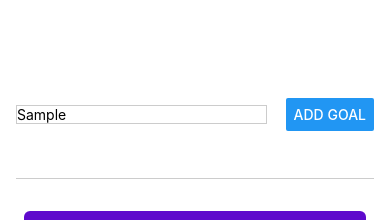
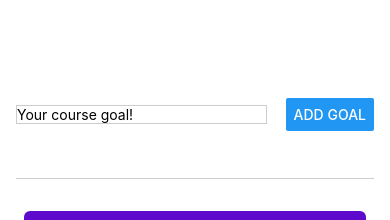
Before and after one commit to kippulainen04/RN-dummy, a React Native app: screen / in a window 390 px wide. Both pictures are taken after typing "Sample" into the empty fields and a click on the button "ADD GOAL". Shown: the top 220 px of the page. Built offline with nearby package versions, Linux system fonts and the light colour scheme.

Commit message:
use bind() method in delete goal

```diff
--- a/App.js
+++ b/App.js
@@ -1,36 +1,30 @@
 import { useState } from 'react';
-import { Button, FlatList, ScrollView, StyleSheet, Text, TextInput, View } from 'react-native';
+import { Button, FlatList, StyleSheet, TextInput, View } from 'react-native';
+import GoalInput from './components/GoalInput';
+import GoalItem from './components/GoalItem';
 
 export default function App() {
-  const [enteredGoalText, setEnteredGoalText] = useState('');
   const [courseGoals, setCourseGoals] = useState([]);
 
-  function goalInputHandler(e)  {
-    setEnteredGoalText(e)
-  };
-
-  function addGoalHandler() {
-    setCourseGoals(currentCourseGoals => [
+  function addGoalHandler(enteredGoalText) {
+    setCourseGoals((currentCourseGoals) => [
       ...currentCourseGoals,
       {text: enteredGoalText, id: Math.random().toString()}
     ])
   };
 
+  function deleteGoalHandler(id) {
+    setCourseGoals((currentCourseGoals) => {
+      return currentCourseGoals.filter((goal) => goal.id !== id ) // where there is no match, we keep it
+    })
+  }
+
   return (
     <View style={styles.appContainer}>
-      <View style={styles.inputContainer}>
-        <TextInput style={styles.textInput} placeholder='Your course goal!' onChangeText={goalInputHandler}/>
-        <Button title='Add Goal' onPress={addGoalHandler}/>
-      </View>
+      <GoalInput onAddGoal={addGoalHandler} />
       <View style={styles.goalsContainer}>
-        <FlatList data={courseGoals} renderItem={itemData => {
-          return (
-            <View style={styles.goalItem}>
-              <Text style={styles.goalText}>
-                {itemData.item.text}
-              </Text>
-            </View>
-          );
+        <FlatList data={courseGoals} renderItem={(itemData) => {
+          return <GoalItem itemData={itemData} onDeletItem={deleteGoalHandler} id={itemData.item.id}/>;
         }}
         keyExtractor={(item, index) => {
           return item.id;
@@ -47,31 +41,7 @@ const styles = StyleSheet.create({
     paddingTop: 50,
     paddingHorizontal: 16,
   },
-  inputContainer: {
-    flex: 1,
-    flexDirection: 'row',
-    justifyContent: 'space-between',
-    alignItems: 'center',
-    marginBottom: 24,
-    borderBottomWidth: 1,
-    borderBottomColor: '#cccccc'
-  },
-  textInput: {
-    borderWidth: 1,
-    borderColor: '#cccccc',
-    width: '70%',
-    marginRight: 8
-  },
   goalsContainer: {
     flex: 5
-  },
-  goalItem: {
-    margin: 8,
-    padding: 8,
-    borderRadius: 6,
-    backgroundColor: '#5e0acc'
-  },
-  goalText: {
-    color: 'white'
   }
 });
--- /dev/null
+++ b/components/GoalInput.js
@@ -0,0 +1,42 @@
+import { useState } from 'react';
+import { Button, StyleSheet, TextInput, View } from 'react-native'
+
+const GoalInput = ({onAddGoal}) => {
+    const [enteredGoalText, setEnteredGoalText] = useState('');
+
+    function goalInputHandler(e)  {
+        setEnteredGoalText(e)
+      };
+
+    function addGoalHandler() {
+        onAddGoal(enteredGoalText)
+        setEnteredGoalText('')
+    }
+
+  return (
+    <View style={styles.inputContainer}>
+        <TextInput style={styles.textInput} placeholder='Your course goal!' value={enteredGoalText} onChangeText={goalInputHandler}/>
+        <Button title='Add Goal' onPress={addGoalHandler}/>
+      </View>
+  )
+}
+
+export default GoalInput
+
+const styles = StyleSheet.create({
+        inputContainer: {
+        flex: 1,
+        flexDirection: 'row',
+        justifyContent: 'space-between',
+        alignItems: 'center',
+        marginBottom: 24,
+        borderBottomWidth: 1,
+        borderBottomColor: '#cccccc'
+      },
+      textInput: {
+        borderWidth: 1,
+        borderColor: '#cccccc',
+        width: '70%',
+        marginRight: 8
+      },
+})
--- /dev/null
+++ b/components/GoalItem.js
@@ -0,0 +1,29 @@
+import { Pressable, StyleSheet, Text, View } from 'react-native';
+
+function GoalItem ({ itemData, onDeletItem, id }) {
+
+
+    return (
+      <Pressable onPress={onDeletItem.bind(this, id)}>
+        <View style={styles.goalItem}>
+              <Text style={styles.goalText}>
+                {itemData.item.text}
+              </Text>
+        </View>
+      </Pressable>
+    )
+};
+
+export default GoalItem;
+
+const styles = StyleSheet.create({
+    goalItem: {
+        margin: 8,
+        padding: 8,
+        borderRadius: 6,
+        backgroundColor: '#5e0acc'
+      },
+    goalText: {
+        color: 'white'
+      }
+});
```
